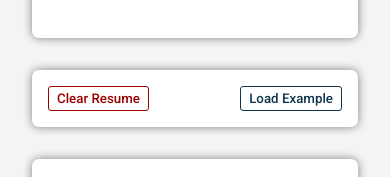
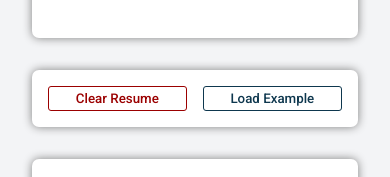
Before and after one commit to MrBlunderovich/odin-cv-app, a React (Vite) app: page / in a window 390 px wide. Shown: the part 1039-1216 px from the top of the page. Built offline with nearby package versions, Linux system fonts and the light colour scheme.

Commit message:
add localstorage

```diff
--- a/src/App.css
+++ b/src/App.css
@@ -88,5 +88,10 @@ body {
     & main {
       max-width: none;
     }
+
+    & aside {
+      width: auto;
+      flex-grow: 1;
+    }
   }
 }
--- a/src/App.tsx
+++ b/src/App.tsx
@@ -1,4 +1,4 @@
-import { useState } from "react";
+import { useEffect, useRef, useState } from "react";
 import "./App.css";
 import Editor from "./components/Editor/Editor";
 import Preview from "./components/Preview/Preview";
@@ -9,11 +9,40 @@ import PreviewSection from "./components/PreviewSection/PreviewSection";
 import EducationFieldSet from "./components/EditorForm/EducationFieldSet";
 import ExperienceFieldSet from "./components/EditorForm/ExperienceFieldSet";
 import EditorControls from "./components/EditorControls/EditorControls";
+import { ExampleData } from "./types/declarations";
 
 function App() {
   const [personalInfo, setPersonalInfo] = useState(exampleData.personal);
   const [educationInfo, setEducationInfo] = useState(exampleData.education);
   const [experienceInfo, setExperienceInfo] = useState(exampleData.experience);
+  const isFirstRender = useRef(true);
+  console.log("initialization");
+
+  useEffect(() => {
+    const savedData = localStorage.getItem("resumeData");
+    if (savedData) {
+      console.log("loading data");
+      const data = JSON.parse(savedData) as ExampleData;
+      setPersonalInfo(data.personal);
+      setEducationInfo(data.education);
+      setExperienceInfo(data.experience);
+    }
+  }, []);
+
+  useEffect(() => {
+    if (isFirstRender.current) {
+      isFirstRender.current = false;
+      return;
+    }
+
+    const data = {
+      personal: personalInfo,
+      education: educationInfo,
+      experience: experienceInfo,
+    };
+    console.log("setting data");
+    localStorage.setItem("resumeData", JSON.stringify(data));
+  }, [personalInfo, educationInfo, experienceInfo]);
 
   return (
     <>
--- a/src/components/Editor/Editor.module.css
+++ b/src/components/Editor/Editor.module.css
@@ -1,7 +1,6 @@
 .editor {
-  flex-grow: 2;
-  flex-basis: 250px;
-  min-width: 250px;
+  flex-grow: 0;
+  width: 300px;
   display: flex;
   flex-direction: column;
   gap: var(--gap);
--- a/src/components/EditorControls/EditorControls.module.css
+++ b/src/components/EditorControls/EditorControls.module.css
@@ -1,7 +1,11 @@
 .controls {
   display: flex;
-  justify-content: space-between;
   flex-wrap: wrap;
+  gap: 1rem;
+
+  & > * {
+    flex-grow: 1;
+  }
 }
 
 .delete {
--- a/src/components/Preview/Preview.module.css
+++ b/src/components/Preview/Preview.module.css
@@ -6,6 +6,7 @@
   align-self: flex-start;
   min-height: 30rem;
   max-width: 600px;
+  min-width: 300px;
 }
 
 .heading {
```
